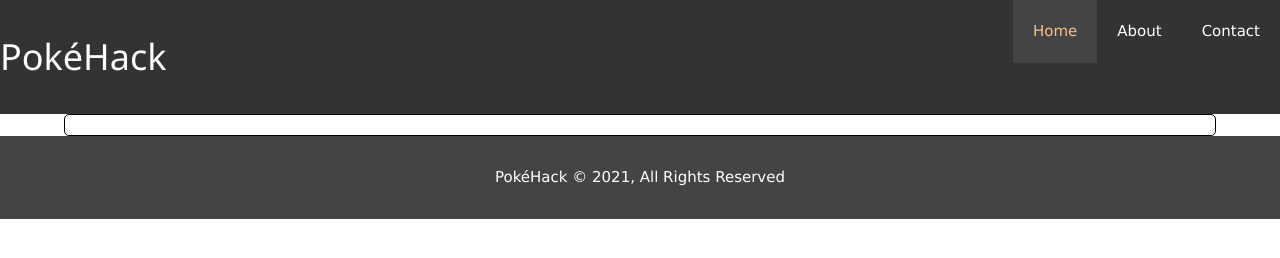
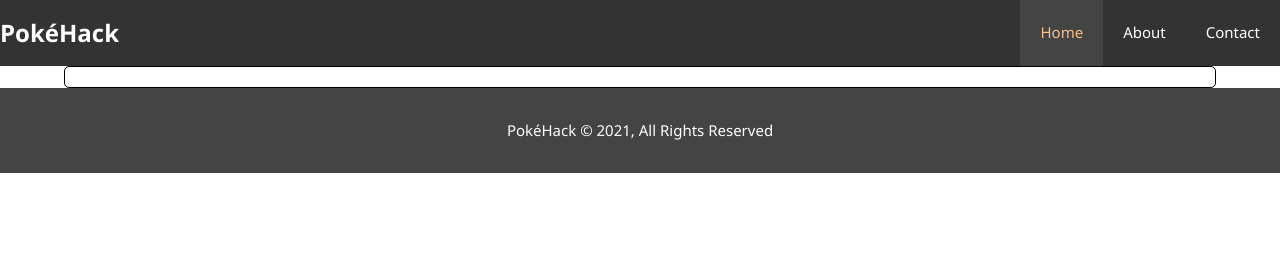
Before and after one commit to ShankarIdeas/PokeHack, a plain HTML site: page index.html in a window 1280 px wide. Drawn offline with nearby package versions, Linux system fonts and the light colour scheme; no server answers.

Commit message:
Fixed alignment of Logo
Logo Fix

```diff
--- a/css/deck.css
+++ b/css/deck.css
@@ -114,6 +114,10 @@ p {
 #navbar h1 {
   float: left;
   padding-top: 20px;
+  font-size: 24px;
+  font-weight: bold;
+  margin: 0 !important;
+  text-align: center;
 }
 
 #navbar ul {
--- a/index.html
+++ b/index.html
@@ -10,8 +10,8 @@
     <link rel="icon" href="img//favicon-16x16.png">
     <link rel="icon" href="img//favicon-32x32.png">
     <link rel="icon" href="img//favicon-48x48.png">
+    <link rel="stylesheet" href="https://www.w3schools.com/w3css/4/w3.css">
     <link rel="stylesheet" href="css/deck.css">
-    <link rel="stylesheet" href="https://www.w3schools.com/w3css/4/w3.css">
 </head>
 <body>
     <header>
@@ -28,7 +28,7 @@
             </div>
         </nav>
     </header>
-    <script src="js/pokemon.js"></script>
+    <script type="module" src="js/pokemon.js"></script>
     <section id="basket">
         <div id="features" class = "deck">
         <!-- JS to render -->
```
Also changed, not shown: about.html (+0 -1 lines), contact.html (+0 -1 lines).
